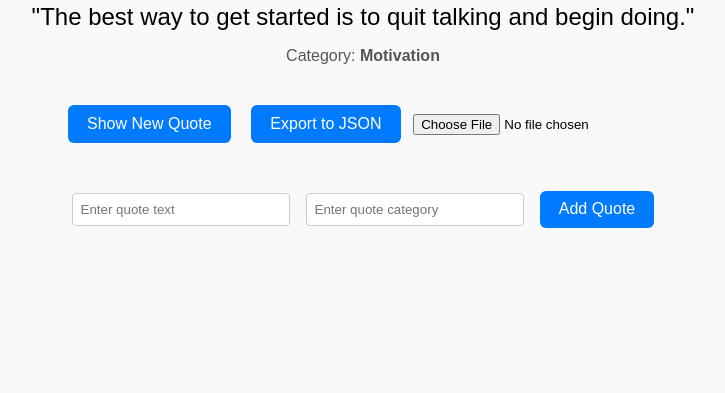
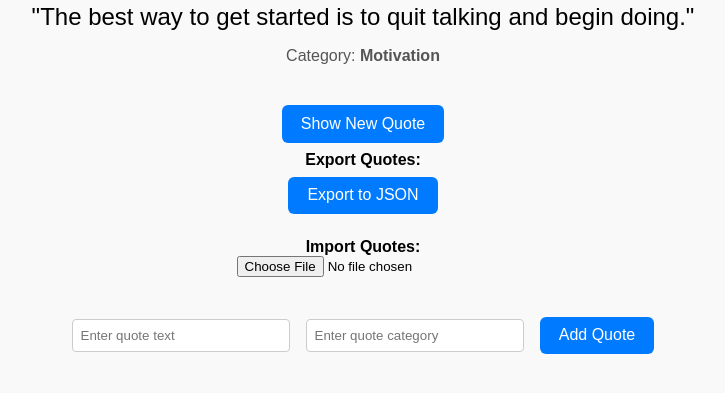
Before and after one commit to Naajih09/alx_fe_javascript, a plain HTML site: page dom-manipulation/index.html in a window 1280 px wide. Shown: the part 119-512 px from the top of the page, without its empty margins (277-1002 px from the left). Drawn offline with Linux system fonts and the light colour scheme.

Commit message:
implementation

```diff
--- a/dom-manipulation/index.html
+++ b/dom-manipulation/index.html
@@ -14,8 +14,18 @@
   <p id="author"></p>
 
   <button id="generate-btn">Show New Quote</button>
-  <button id="export-btn">Export to JSON</button>
-  <input type="file" id="importFile" accept=".json" />
+
+  <!--  Label for Export Button -->
+  <div>
+    <label for="export-btn"><strong>Export Quotes:</strong></label><br />
+    <button id="export-btn">Export to JSON</button>
+  </div>
+
+  <!--  Label for Import Input -->
+  <div style="margin-top: 1rem;">
+    <label for="importFile"><strong>Import Quotes:</strong></label><br />
+    <input type="file" id="importFile" accept=".json" />
+  </div>
 
   <div id="form-container"></div>
 
```
